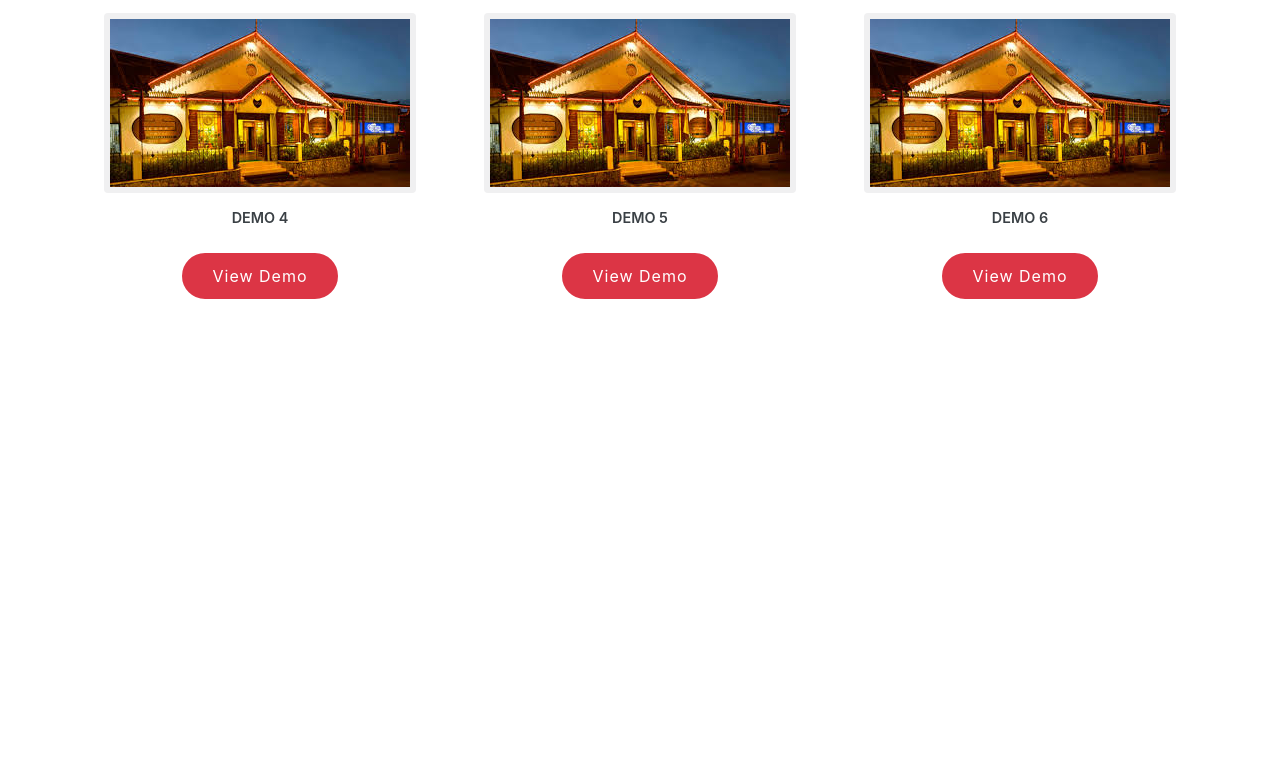
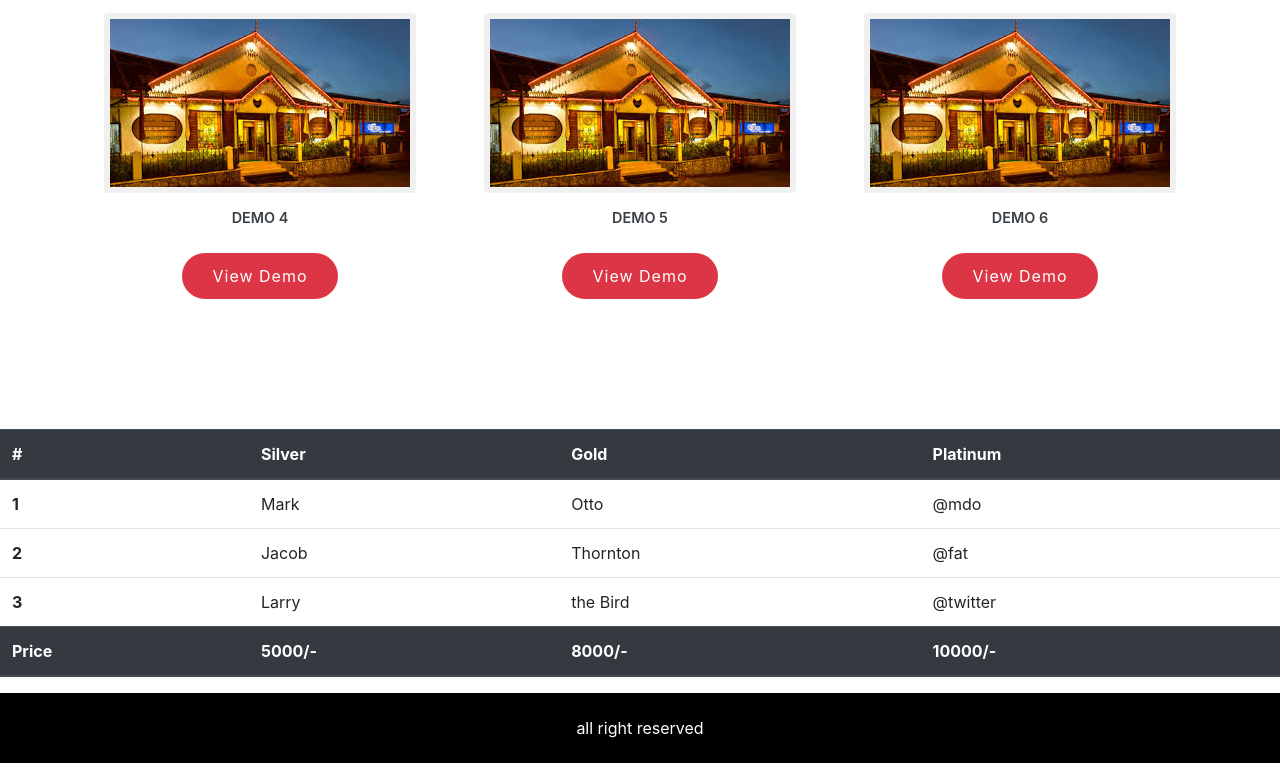
Before and after one commit to adplush/Home, a plain HTML site: page index.html in a window 1280 px wide. Shown: the part 576-1339 px from the top of the page. Before the commit the page ends 1005 px from the top, so only its background shows below. Drawn offline with nearby package versions, Linux system fonts and the light colour scheme.

Commit message:
Update index.html
update

```diff
--- a/index.html
+++ b/index.html
@@ -18,6 +18,7 @@
         <!-- //Meta tag Keywords -->
         <!-- Custom-Files -->
         <link rel="stylesheet" href="css/bootstrap.css">
+        <link rel="stylesheet" href="https://stackpath.bootstrapcdn.com/bootstrap/4.5.2/css/bootstrap.min.css" integrity="sha384-JcKb8q3iqJ61gNV9KGb8thSsNjpSL0n8PARn9HuZOnIxN0hoP+VmmDGMN5t9UJ0Z" crossorigin="anonymous">
         <!-- Bootstrap-Core-CSS -->
         <link rel="stylesheet" href="css/style.css" type="text/css" media="all" />
         <!-- Style-CSS -->
@@ -57,7 +58,7 @@
                         <a href="#"><img src="images/images.jpeg" alt="w3pvt" class="img-fluid"></a>
                         <div class="gal-info">
                             <h5 class="text-center">Demo 4</h5>
-                            <center><a href="https://adplush.github.io/hotel_/mughouse/"><button class="btn btn-danger" style="border-radius: 35px; margin-top: 25px;"> View Demo </button></a></center>
+                            <center><a href="https://adplush.github.io/adplushdemo/mughouse/"><button class="btn btn-danger" style="border-radius: 35px; margin-top: 25px;"> View Demo </button></a></center>
                         </div>
                     </div>
 
@@ -65,17 +66,63 @@
                         <a href="#"><img src="images/images.jpeg" alt="w3pvt" class="img-fluid"></a>
                         <div class="gal-info">
                             <h5 class="text-center">Demo 5</h5>
-                            <center><a href="https://adplush.github.io/hotel_/marimar/"><button class="btn btn-danger" style="border-radius: 35px; margin-top: 25px;"> View Demo </button></a></center>
+                            <center><a href="https://adplush.github.io/adplushdemo/marimar/"><button class="btn btn-danger" style="border-radius: 35px; margin-top: 25px;"> View Demo </button></a></center>
                         </div>
                     </div>
                     <div class="col-md-4 gal-img">
                         <a href="#"><img src="images/images.jpeg" alt="w3pvt" class="img-fluid"></a>
                         <div class="gal-info">
                             <h5 class="text-center">Demo 6</h5>
-                            <center><a href="https://adplush.github.io/hotel_/best_hotel/"><button class="btn btn-danger" style="border-radius: 35px; margin-top: 25px;"> View Demo </button></a></center>
+                            <center><a href="https://adplush.github.io/adplushdemo/best_hotel/"><button class="btn btn-danger" style="border-radius: 35px; margin-top: 25px;"> View Demo </button></a></center>
                         </div>
                     </div>
                 </div>
         </section>
+        <section>
+            <table class="table">
+                <thead class="thead-dark">
+                    <tr>
+                    <th scope="col">#</th>
+                    <th scope="col">Silver</th>
+                    <th scope="col">Gold</th>
+                    <th scope="col">Platinum</th>
+                    </tr>
+                </thead>
+                <tbody>
+                    <tr>
+                    <th scope="row">1</th>
+                    <td>Mark</td>
+                    <td>Otto</td>
+                    <td>@mdo</td>
+                    </tr>
+                    <tr>
+                    <th scope="row">2</th>
+                    <td>Jacob</td>
+                    <td>Thornton</td>
+                    <td>@fat</td>
+                    </tr>
+                    <tr>
+                    <th scope="row">3</th>
+                    <td>Larry</td>
+                    <td>the Bird</td>
+                    <td>@twitter</td>
+                    </tr>
+                </tbody>
+                <thead class="thead-dark">
+                    <tr>
+                    <th scope="col">Price</th>
+                    <th scope="col">5000/-</th>
+                    <th scope="col">8000/-</th>
+                    <th scope="col">10000/-</th>
+                    </tr>
+                </thead>
+            </table>
+        </section>
+        <footer>
+        <div style="background-color: black; height:70px;">
+            <p style="color: white; text-align: center; line-height: 70px;"> all right reserved </p>
+        </div>
+        </footer>
+        <script src="https://stackpath.bootstrapcdn.com/bootstrap/4.5.2/js/bootstrap.bundle.min.js" integrity="sha384-LtrjvnR4Twt/qOuYxE721u19sVFLVSA4hf/rRt6PrZTmiPltdZcI7q7PXQBYTKyf" crossorigin="anonymous"></script>
     </body>
 </html>
```
